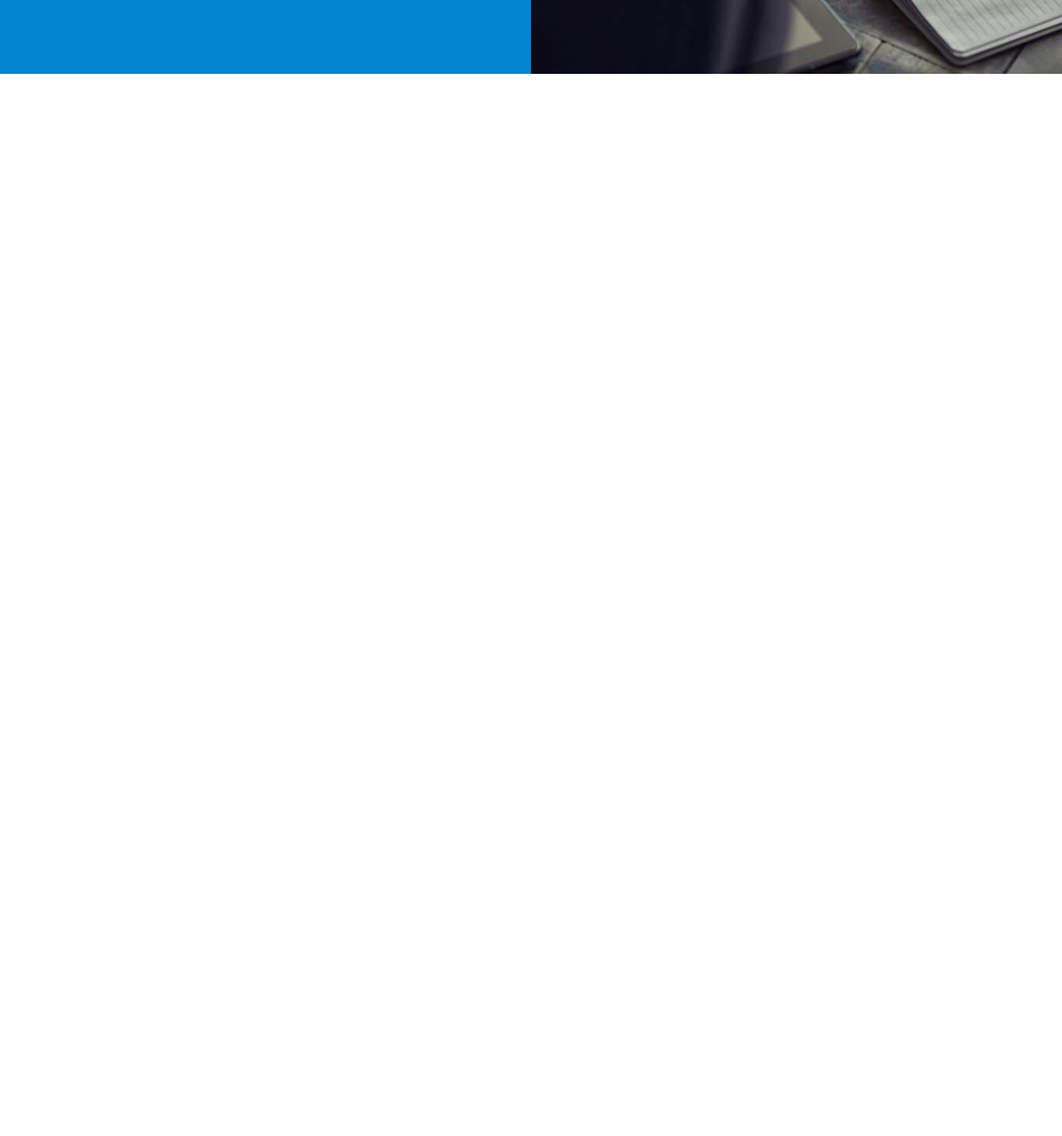
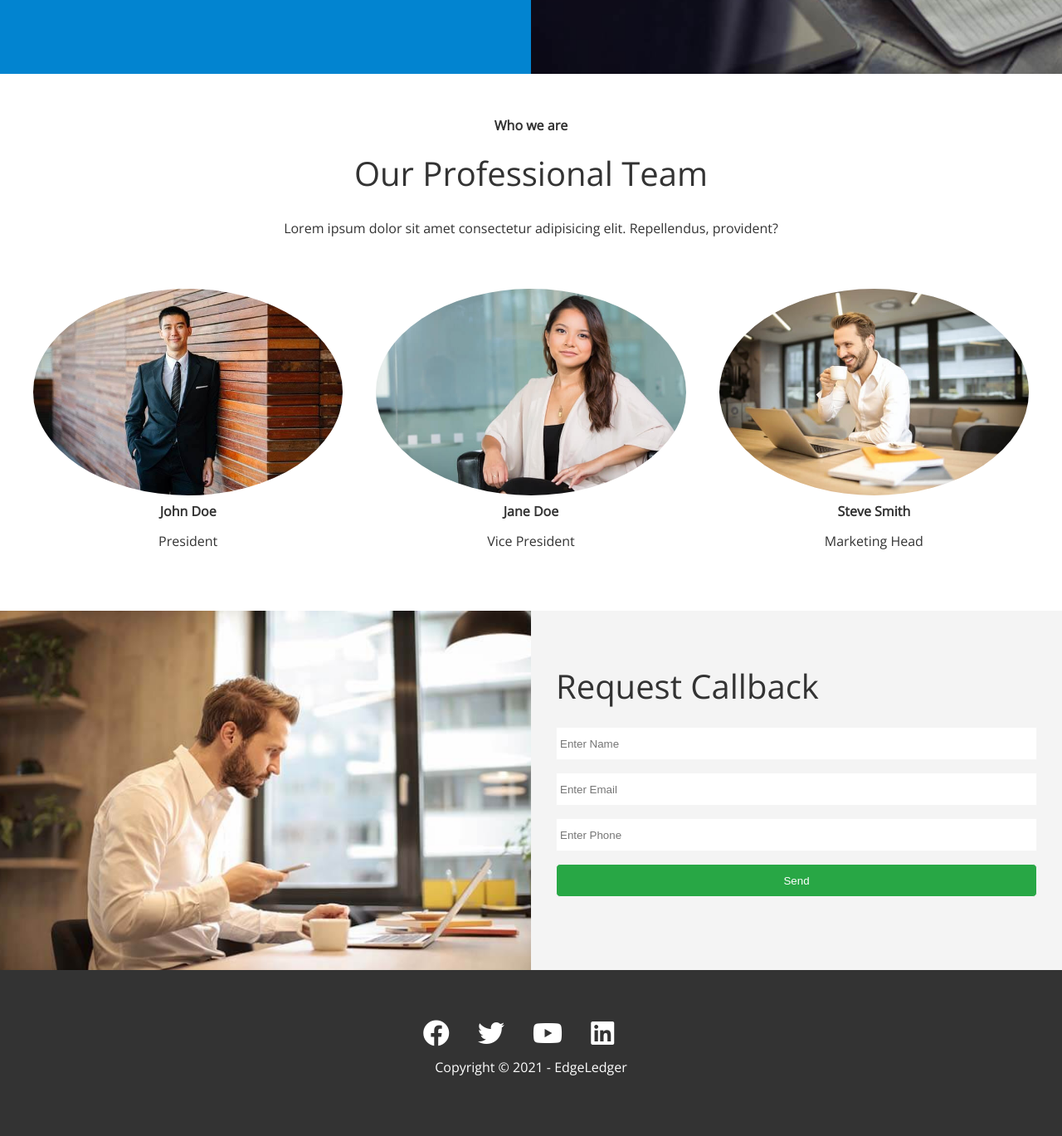
Before and after one commit to JaicB/csshtml-trav-proj, a plain HTML site: page Edge-Ledger/edgeledger_website/index.html in a window 1280 px wide. Shown: the part 2600-3969 px from the top of the page at 83% size. Before the commit the page ends 2697 px from the top, so only its background shows below. Drawn offline with nearby package versions, Linux system fonts and the light colour scheme.

Commit message:
0615 edge 5

```diff
--- a/Edge-Ledger/edgeledger_website/css/style.css
+++ b/Edge-Ledger/edgeledger_website/css/style.css
@@ -131,3 +131,60 @@
 .cases img:hover {
     opacity: 0.7;
 }
+
+.team img {
+    border-radius: 50%;
+}
+
+/* Callback Form */
+.callback-form {
+    width: 100%;
+    padding: 20px 0;
+}
+
+.callback-form label {
+    display: block;
+    margin-bottom: 5px;
+}
+
+.callback-form .form-control {
+    margin-bottom: 15px;
+}
+
+.callback-form input {
+    width: 100%;
+    padding: 4px;
+    height: 40px;
+    border: #f5f5f5 1px solid;
+}
+
+.callback-form input:focus {
+    outline-color: #28a745;
+}
+
+.callback-form btn {
+    padding: 12px 0;
+    margin-top: 20px;
+}
+
+/* Footer */
+.footer {
+    display: flex;
+    flex-direction: column;
+    align-items: center;
+    justify-content: center;
+    text-align: center;
+    height: 200px;
+}
+
+.footer a {
+    color: #fff;
+}
+
+.footer a:hover {
+    color: #28a745;
+}
+
+.footer .social > * {
+    margin-right: 30px;
+}
--- a/Edge-Ledger/edgeledger_website/index.html
+++ b/Edge-Ledger/edgeledger_website/index.html
@@ -136,7 +136,76 @@
         </div>
       </div>
     </section>
+
+    <!-- Team -->
+    <section id="team" class="team section-padding">
+      <header class="section-header">
+        <h4>Who we are</h4>
+        <h2>Our Professional Team</h2>
+        <p>Lorem ipsum dolor sit amet consectetur adipisicing elit. Repellendus, provident?</p>
+      </header>
+      <div class="flex-items">
+        <div>
+          <img src="images/team/person1.jpg" alt="">
+          <h4>John Doe</h4>
+          <p>President</p>
+        </div>
+        <div>
+          <img src="images/team/person2.jpg" alt="">
+          <h4>Jane Doe</h4>
+          <p>Vice President</p>
+        </div>
+        <div>
+          <img src="images/team/person3.jpg" alt="">
+          <h4>Steve Smith</h4>
+          <p>Marketing Head</p>
+        </div>
+      </div>
+    </section>
+
+    <!-- Contact -->
+    <section id="contact" class="contact flex-columns">
+      <div class="row">
+        <div class="column">
+          <div class="column-1">
+            <img src="images/home/contact.jpg" alt="">
+          </div>
+        </div>
+        <div class="column">
+          <div class="column-2 bg-light">
+            <h2>Request Callback</h2>
+            <form action="" class="callback-form">
+              <div class="form-control">
+                <label for="name"></label>
+                <input type="text" name="name" id="name" placeholder="Enter Name">
+              </div>
+              <div class="form-control">
+                <label for="email"></label>
+                <input type="email" name="email" id="email" placeholder="Enter Email">
+              </div>
+              <div class="form-control">
+                <label for="phone"></label>
+                <input type="text" name="phone" id="phone" placeholder="Enter Phone">
+              </div>
+              <input type="submit" value="Send" id="submit" class="btn">
+            </form>
+          </div>
+        </div>
+      </div>
+    </section>
+
   </main>
+
+  <footer class="footer bg-dark">
+    <div class="social">
+      <a href="#"><i class="fab fa-facebook fa-2x"></i></a>
+      <a href="#"><i class="fab fa-twitter fa-2x"></i></a>
+      <a href="#"><i class="fab fa-youtube fa-2x"></i></a>
+      <a href="#"><i class="fab fa-linkedin fa-2x"></i></a>
+    </div>
+
+    <p>Copyright &copy; 2021 - EdgeLedger</p>
+  </footer>
 </body>
 
 </html>
```
